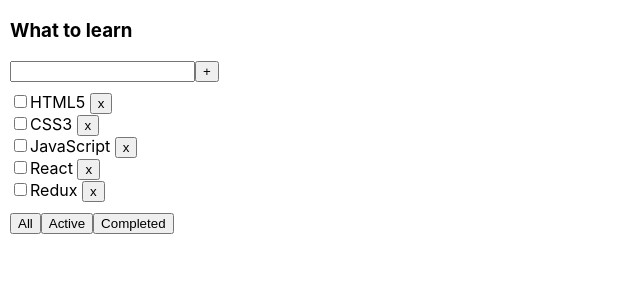
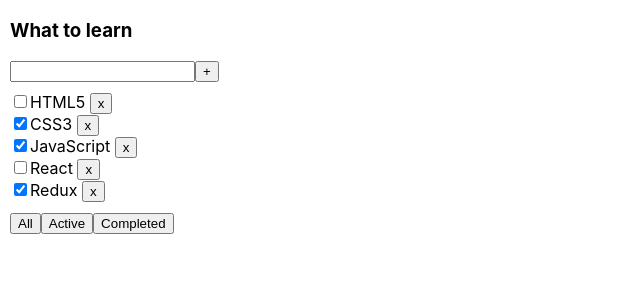
Before and after one commit to andreiryaskov/todolist_2, a React (Create React App) app: page / in a window 1280 px wide. Shown: the top 300 px of the page, without its empty margins (0-640 px from the left). Built offline with nearby package versions, Linux system fonts and the light colour scheme.

Commit message:
todo_2_removeTask

```diff
--- a/src/App.tsx
+++ b/src/App.tsx
@@ -6,11 +6,11 @@ import {v1} from "uuid";
 function App() {
 
     let [tasks, setTasks] = useState([
-        {id: v1(), title: 'HTML5', isDone: true},
+        {id: v1(), title: 'HTML5', isDone: false},
         {id: v1(), title: 'CSS3', isDone: true},
         {id: v1(), title: 'JavaScript', isDone: true},
         {id: v1(), title: 'React', isDone: false},
-        {id: v1(), title: 'Redux', isDone: false}
+        {id: v1(), title: 'Redux', isDone: true}
     ])
 
     function addTask(inputValue: string) {
@@ -19,9 +19,17 @@ function App() {
         setTasks(newTask)
     }
 
-    return(
+    function removeTask(eventId: string) {
+        let filteredTask = tasks.filter(t => t.id != eventId)
+        setTasks(filteredTask)
+    }
+
+    return (
         <div className={'app_wrapper'}>
-          <Todolist tasks={tasks} title={'What to learn'} addTask={addTask}/>
+            <Todolist removeTask={removeTask}
+                      tasks={tasks}
+                      title={'What to learn'}
+                      addTask={addTask}/>
         </div>
     )
 }
--- a/src/Component/Todolist.tsx
+++ b/src/Component/Todolist.tsx
@@ -1,5 +1,6 @@
 import React, {ChangeEvent, KeyboardEvent, useState} from 'react';
 import style from './Todolost.module.css';
+
 type TaskType = {
     id: string
     title: string
@@ -10,12 +11,20 @@ type PropsType = {
     tasks: TaskType[]
     title: string
     addTask: (inputValue: string) => void
+    removeTask: (eventId: string) => void
 }
 
 function Todolist(props: PropsType) {
 
     let taskItem = props.tasks.map(t => {
-        return <li><input type="checkbox"/>{t.title} <button>x</button></li>
+        return <li key={t.id}><input type="checkbox"
+                                     checked={t.isDone}/>
+            <span>{t.title} </span>
+            <button onClick={() => {
+                props.removeTask(t.id)
+            }}>x
+            </button>
+        </li>
     })
 
     let [inputValue, setInputValue] = useState('')
@@ -30,17 +39,19 @@ function Todolist(props: PropsType) {
     }
 
     const onKeyPressHandler = (e: KeyboardEvent) => {
-        if (e.charCode === 13) {addTaskForButton()}
+        if (e.charCode === 13) {
+            addTaskForButton()
+        }
     }
 
-    return(
+    return (
         <div>
             <h3>{props.title}</h3>
             <input type="text"
                    value={inputValue}
-                   onChange={ onChangeHandler }
-                   onKeyPress={ onKeyPressHandler }/>
-            <button onClick={ addTaskForButton }>+</button>
+                   onChange={onChangeHandler}
+                   onKeyPress={onKeyPressHandler}/>
+            <button onClick={addTaskForButton}>+</button>
             <ul className={style.listItem}>
                 {taskItem}
             </ul>
```
